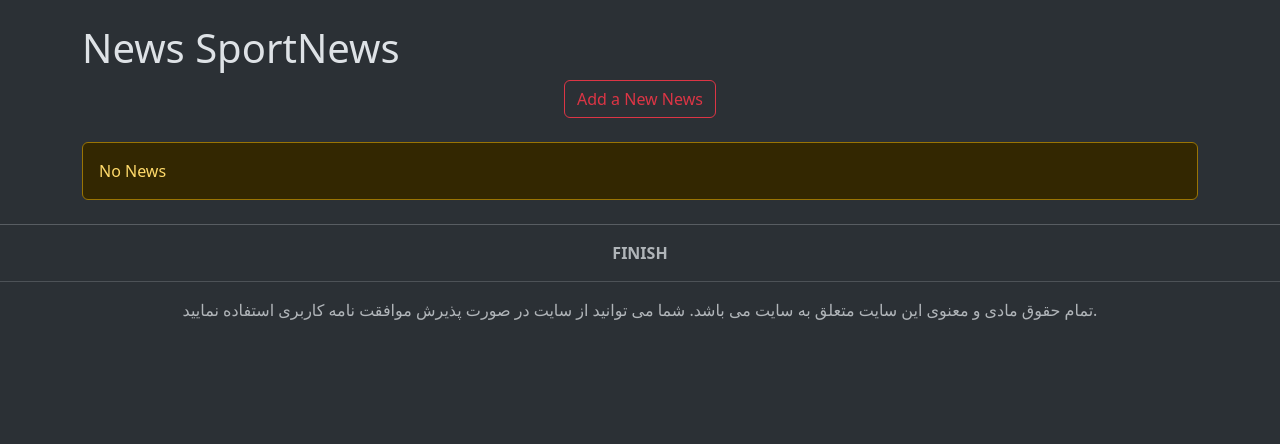
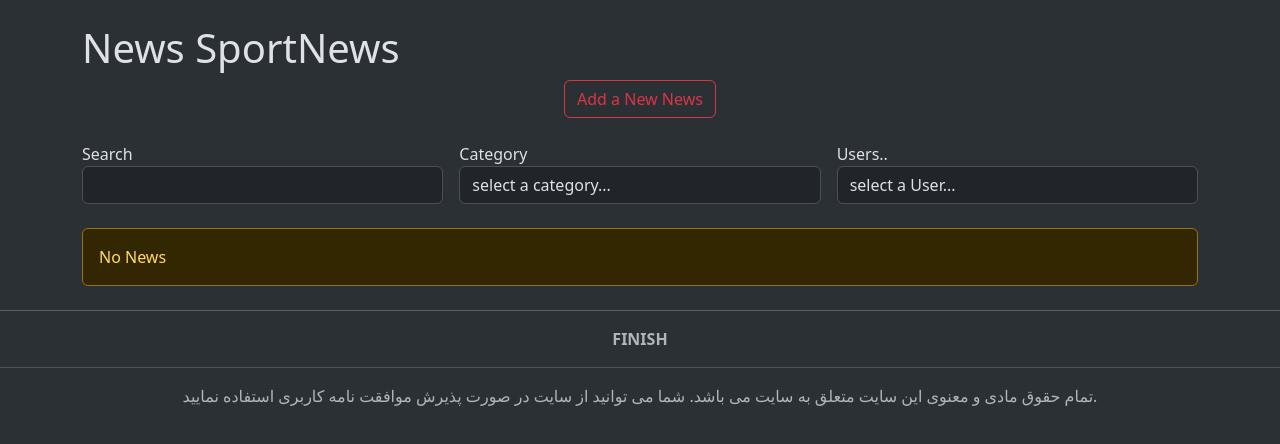
Before and after one commit to DaryaGh/SportNews, a Django app: page /Sport_News/News in a window 1280 px wide. Shown: the part 102-546 px from the top of the page. Run offline with Django 5.2, Linux system fonts and the light colour scheme; the visitor is signed in with stand-in values (Sample User, id 1); data that the repository does not hold is empty; some libraries are stand-ins or nearby versions.

Commit message:
second commit

```diff
--- a/Sport_News/templates/Newss.html
+++ b/Sport_News/templates/Newss.html
@@ -8,8 +8,32 @@
 
 
     <div class="text-center">
-        <a href="{% url 'News_Create' %}" class="btn btn-outline-danger">Add a New News</a>
+        <a href="{% url 'News_Create' %}" class="btn btn-outline-danger">
+            Add a New News
+        </a>
     </div>
+
+    <section class="my-4">
+        <form class="row g-3" action="{% url 'News_list' %}" method="POST">
+            {% csrf_token %}
+            <div class="col-md-4">
+                <label for="search">Search</label>
+                <input type="text" class="form-control" name="q" id="search">
+            </div>
+            <div class="col-md-4">
+                <label for="search">Category</label>
+                <select class="form-control">
+                    <option>select a category...</option>
+                </select>
+            </div>
+            <div class="col-md-4">
+                <label for="search">Users..</label>
+                <select class="form-control">
+                    <option>select a User...</option>
+                </select>
+            </div>
+        </form>
+    </section>
 
     {% if newss|length > 0 %}
 
--- a/Sport_News/views.py
+++ b/Sport_News/views.py
@@ -190,6 +190,13 @@ def newspaper_detail(request , newspaper_id):
 
 def News_list(request , cat_id=None):
 
+    if request.method =='POST':
+        if request.POST['q'] != "":
+            q = request.POST['q']
+            print(News.objects.filter(is_approved=True)
+                  .filter(title__icontains = q)
+                  .order_by('-id'))
+
     if not request.user.is_authenticated:
         return HttpResponseRedirect(reverse('auth_login'))
 
```
Also changed, not shown: 1 other file.
